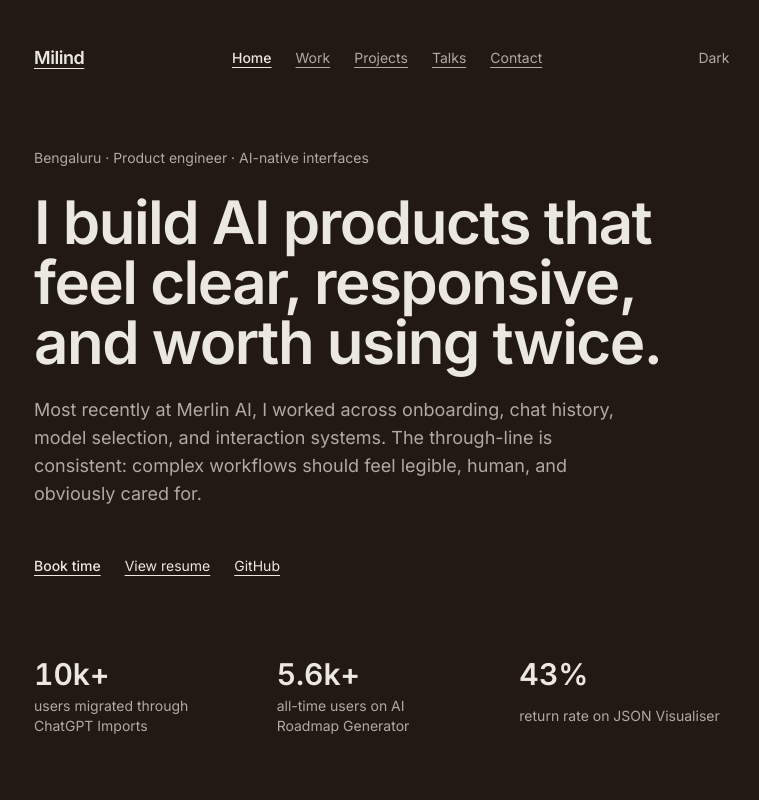
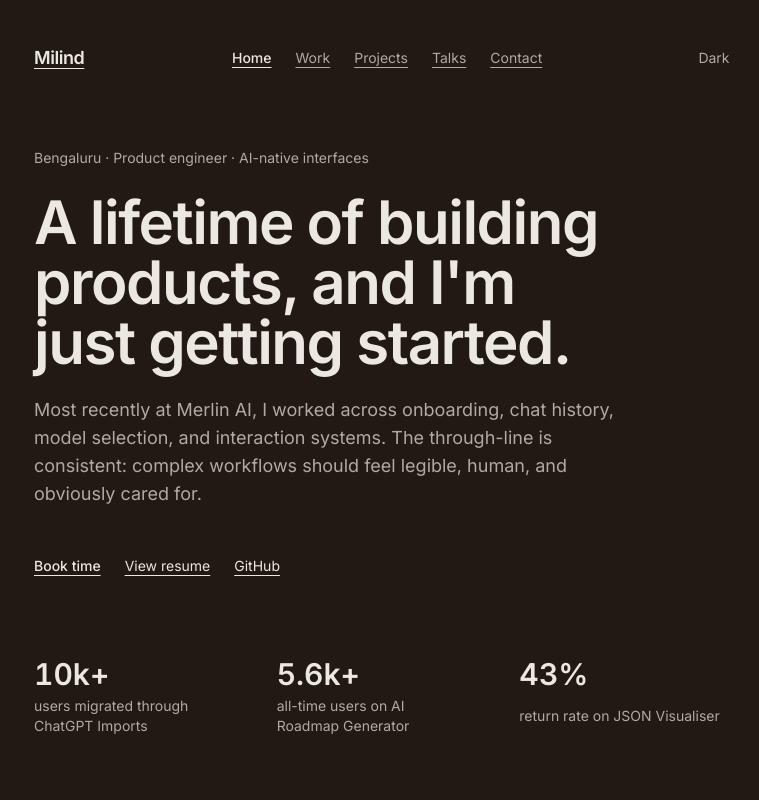
Before and after one commit to thatbeautifuldream/portfolio, a Next.js app: page / in a window 1280 px wide. Shown: the top 800 px of the page, without its empty margins (254-1013 px from the left). Built offline with nearby package versions, Linux system fonts and the light colour scheme.

Commit message:
feat: update header copy

```diff
--- a/app/page.tsx
+++ b/app/page.tsx
@@ -22,8 +22,7 @@ export default function Page() {
                 Bengaluru · Product engineer · AI-native interfaces
               </p>
               <h1 className="max-w-[20ch] text-4xl font-semibold tracking-tight text-balance md:text-6xl">
-                I build AI products that feel clear, responsive, and worth using
-                twice.
+                A lifetime of building products, and I&apos;m just getting started.
               </h1>
               <p className="max-w-[52ch] text-base text-pretty text-muted-foreground md:text-lg">
                 Most recently at Merlin AI, I worked across onboarding, chat
```
